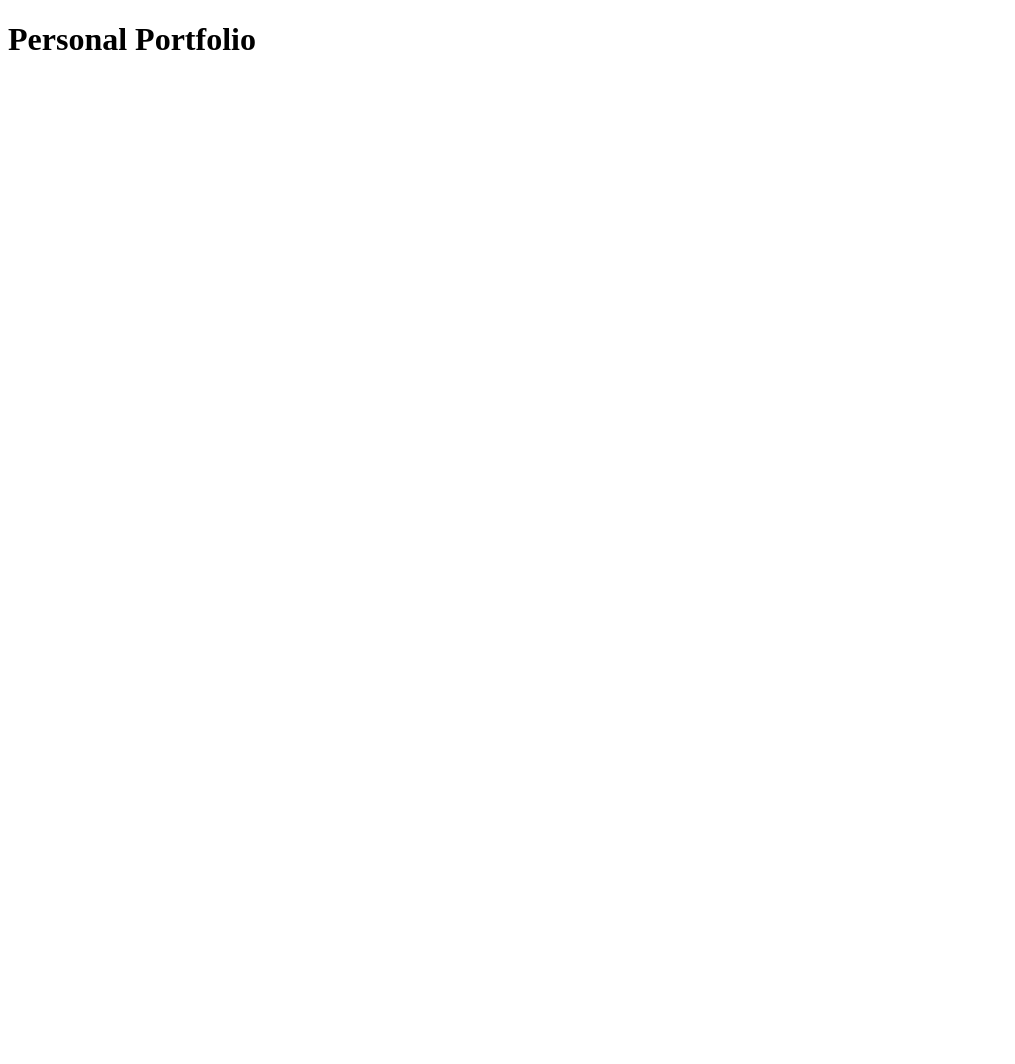
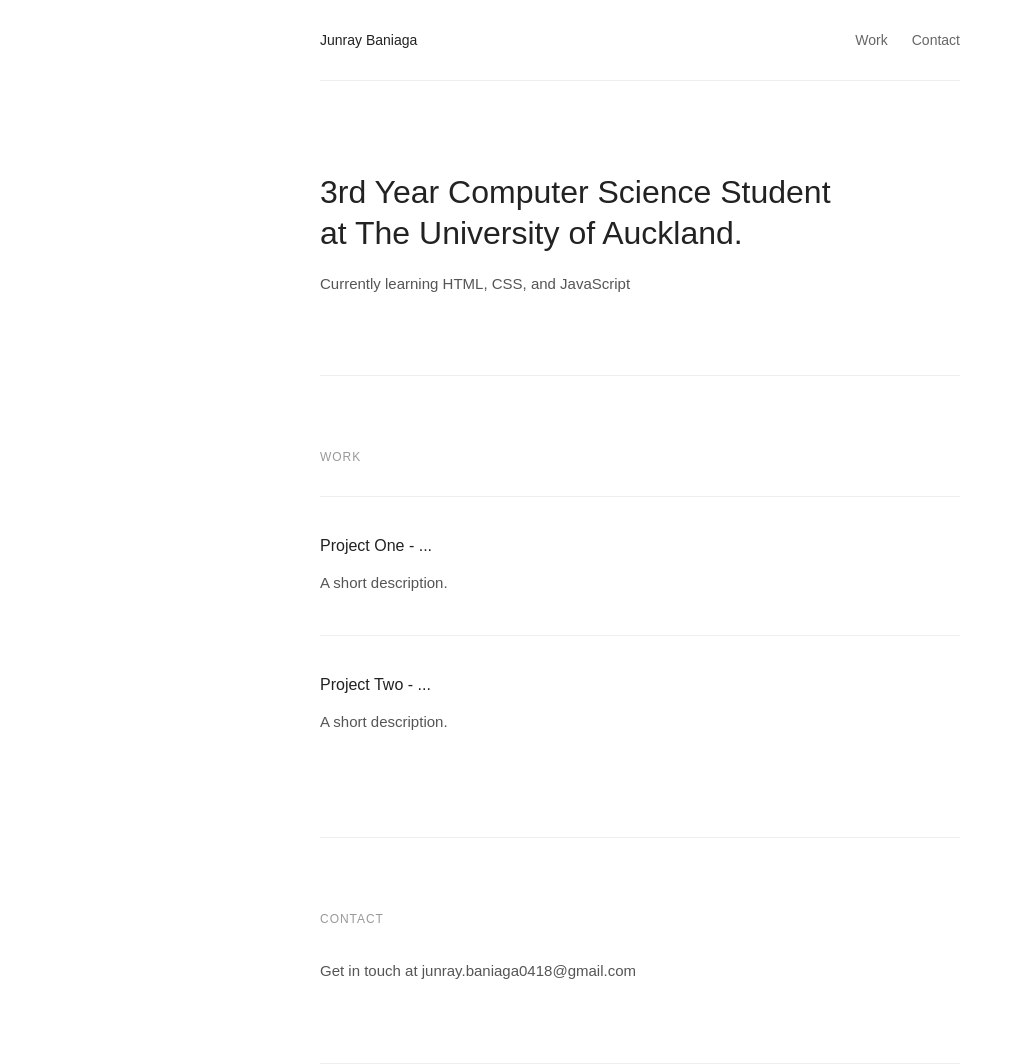
Before and after one commit to junr-b/personal-portfolio, a plain HTML site: page index.html in a window 1280 px wide. Shown: the whole page, without its empty margins (0-1015 px from the left). Before the commit the page ends 800 px from the top, so only its background shows below. Drawn offline with Linux system fonts and the light colour scheme.

Commit message:
Updates to Portfolio Page and CSS Code

```diff
--- a/index.html
+++ b/index.html
@@ -4,11 +4,39 @@
     <meta charset="UTF-8">
     <meta name="viewport" content="width=device-width, initial-scale=1.0">
     <meta http-equiv="X-UA-Compatible" content="ie=edge">
-    <title>Home</title>
+    <title>My Portfolio</title>
     <link rel="stylesheet" href="style.css">
   </head>
   <body>
-    <h1>Personal Portfolio</h1>
-    <script src="index.js"></script>
+
+    <nav>
+      <span class="nav-name">Junray Baniaga</span>
+      <div class ="nav-links">
+        <a href="#work">Work</a>
+        <a href="#contact">Contact</a>
+      </div>
+    </nav>
+
+    <section id="about">
+      <h1>3rd Year Computer Science Student<br>at The University of Auckland.</h1>
+      <p>Currently learning HTML, CSS, and JavaScript</p>
+    </section>
+
+    <section id="work">
+      <h2>Work</h2>
+      <div class="project">
+        <h3>Project One - ...</h3>
+        <p>A short description.</p>
+      </div>
+      <div class="project">
+        <h3>Project Two - ...</h3>
+        <p>A short description.</p>
+      </div>
+    </section>
+
+    <section id="contact">
+      <h2>Contact</h2>
+      <p>Get in touch at <a href="mailto:junray.baniaga0418@gmail.com"></a>junray.baniaga0418@gmail.com</p>
+    </section>
   </body>
 </html>
--- a/style.css
+++ b/style.css
@@ -0,0 +1,77 @@
+body {
+  font-family: sans-serif;
+  max-width: 640px;
+  margin: 0 auto;
+  padding: 0 24px;
+  color: #222;
+}
+
+nav {
+  display: flex;
+  justify-content: space-between;
+  align-items: center;
+  padding: 32px 0;
+  border-bottom: 1px solid #eee;
+}
+
+.nav-name {
+  font-weight: 500;
+  font-size: 14px;
+}
+
+.nav-links {
+  display: flex;
+  gap: 24px;
+}
+
+.nav-links a {
+  font-size: 14px;
+  color: #666;
+  text-decoration: none;
+}
+
+.nav-links a:hover {
+  color: #222;
+}
+
+section {
+  padding: 64px 0;
+  border-bottom: 1px solid #eee;
+}
+
+h1 {
+  font-size: 32px;
+  font-weight: 500;
+  line-height: 1.3;
+  margin-bottom: 16px;
+}
+
+h2 {
+  font-size: 12px;
+  text-transform: uppercase;
+  letter-spacing: 0.08em;
+  color: #999;
+  margin-bottom: 32px;
+  font-weight: 400;
+}
+
+h3 {
+  font-size: 16px;
+  font-weight: 500;
+  margin-bottom: 8px;
+}
+
+p {
+  font-size: 15px;
+  line-height: 1.7;
+  color: #555;
+}
+
+.project {
+  padding: 24px 0;
+  border-top: 1px solid #eee;
+}
+
+a {
+  color: #222;
+}
```
